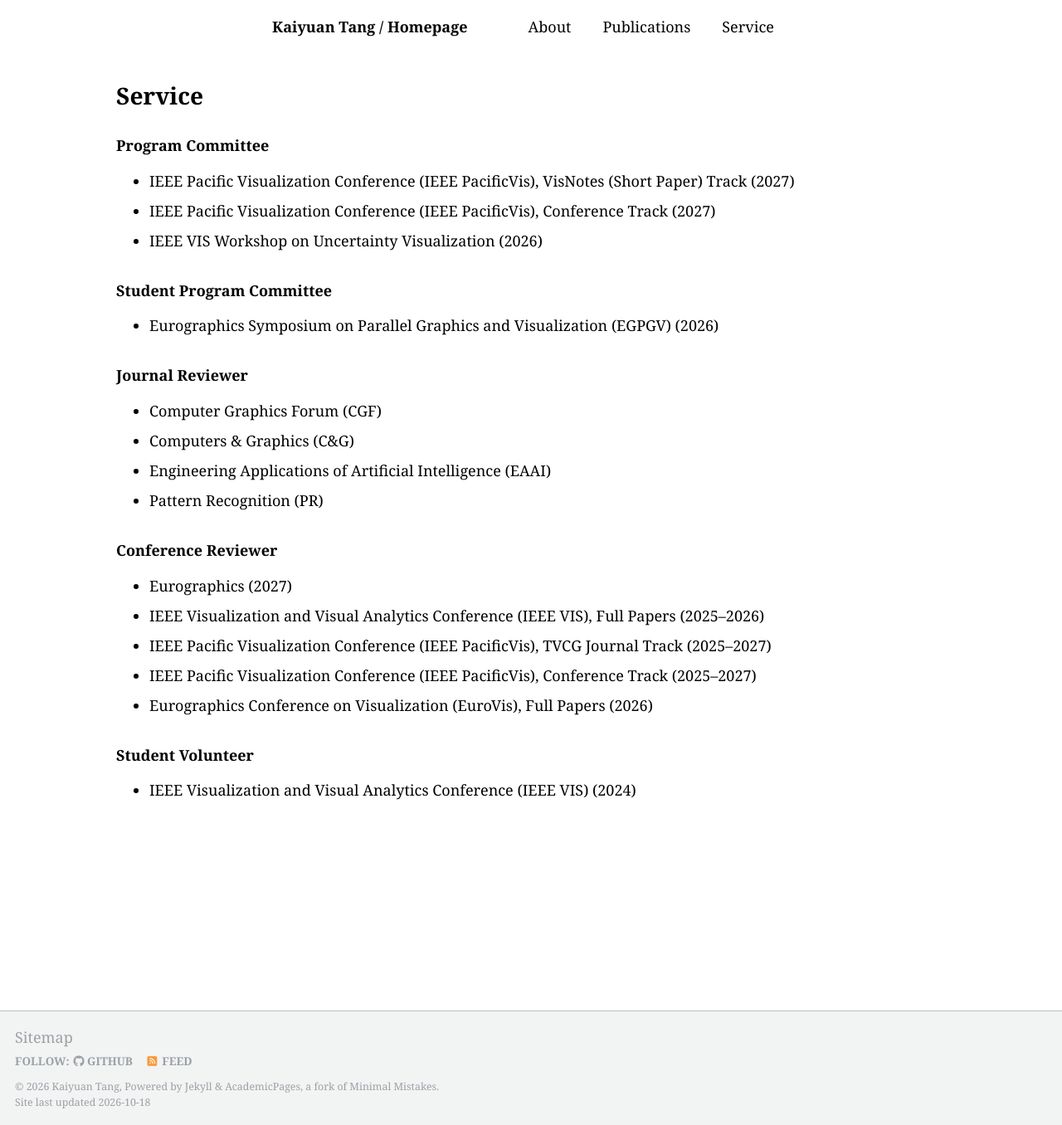
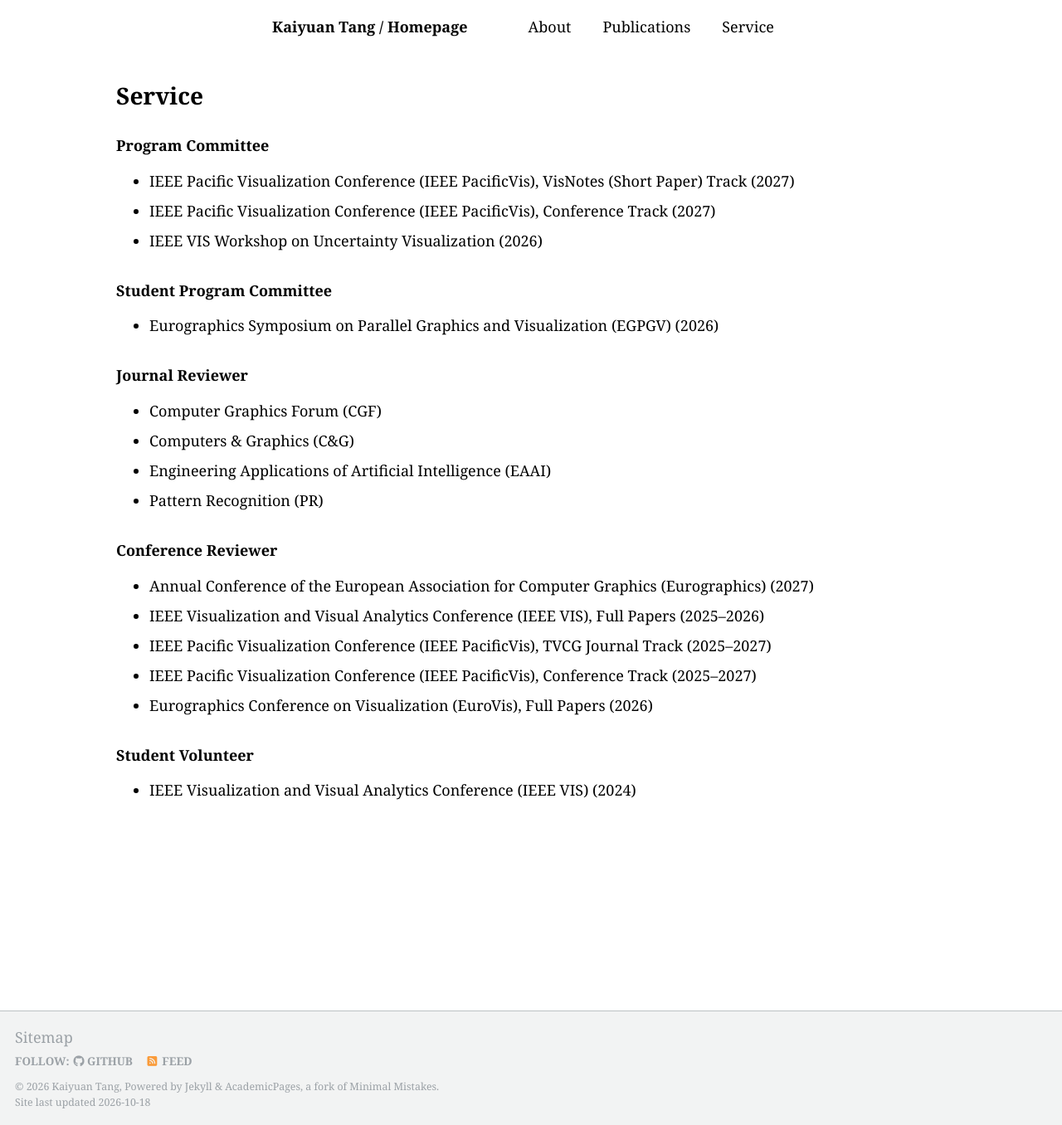
Before and after one commit to TouKaienn/TouKaienn.github.io, a Jekyll site: the page built from _pages/service.html, in a window 1280 px wide and 1356 px high. Shown: the whole window at 83% size. Built offline with Jekyll 4.4.1, drawn with Linux system fonts in a browser that asks for light colours; a style sheet for code colours, icons or effects is not loaded.

Commit message:
Use full conference name for Eurographics reviewer service

```diff
--- a/_data/services.yml
+++ b/_data/services.yml
@@ -20,7 +20,7 @@
     - venue: Pattern Recognition (PR)
 - title: Conference Reviewer
   items:
-    - venue: Eurographics
+    - venue: Annual Conference of the European Association for Computer Graphics (Eurographics)
       years: "2027"
     - venue: IEEE Visualization and Visual Analytics Conference (IEEE VIS), Full Papers
       years: "2025–2026"
```
